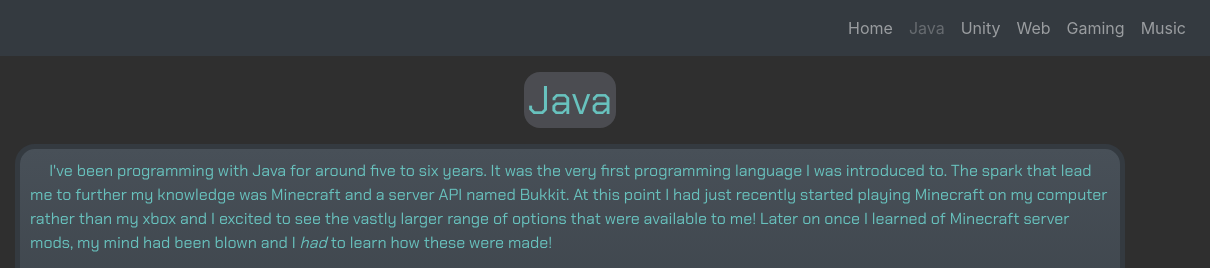
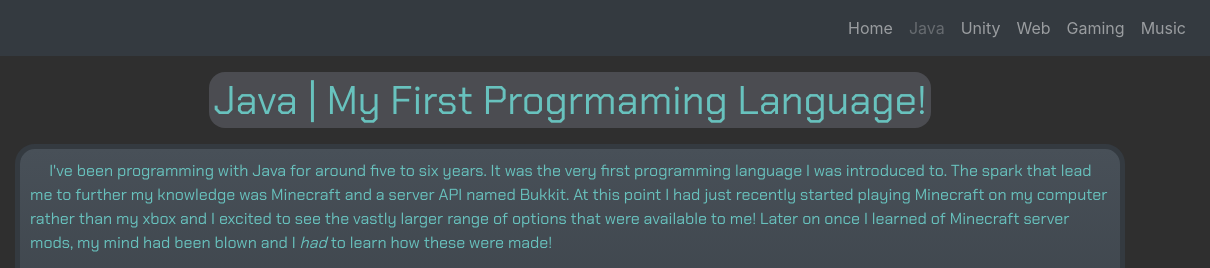
Before and after one commit to shawn-peery/CloakingOcean.com-2.0-Discontinued, a website: page builds/cloakingocean.com/java.html in a window 1280 px wide. Shown: the top 268 px of the page, 70-1280 px from the left. Drawn offline with nearby package versions, Linux system fonts and the light colour scheme.

Commit message:
Fills spacing in Java page
Increased the length of Java's page title to fill out more of the horizontal space.

```diff
--- a/builds/cloakingocean.com/java.html
+++ b/builds/cloakingocean.com/java.html
@@ -22,7 +22,7 @@
 
         <div class="container">
             <div class="row">
-                <h1>Java</h1>
+                <h1>Java | My First Progrmaming Language!</h1>
             </div>
             <section>
                 <p>
```
